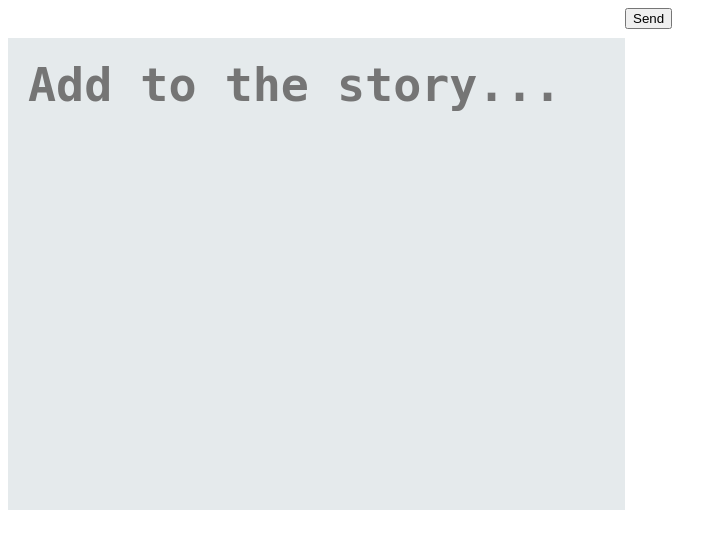
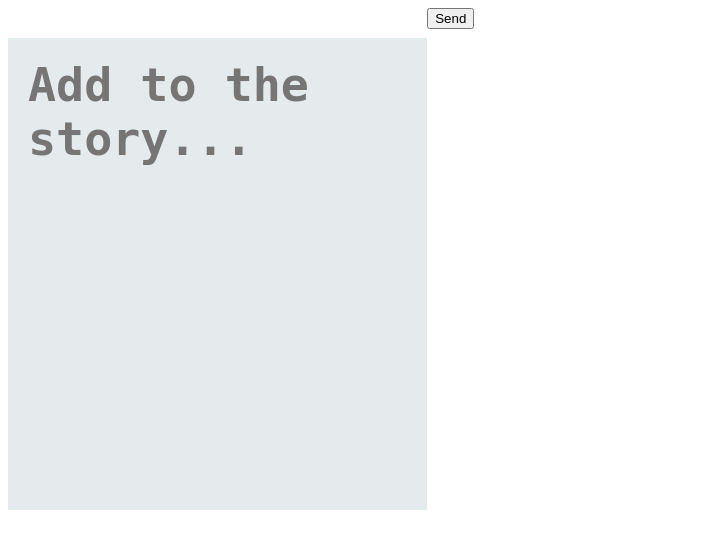
Before and after one commit to brandondadam/final_storyteller, a PHP site: page / in a window 1280 px wide. Shown: the top 549 px of the page, without its empty margins (0-727 px from the left). Run offline with PHP 8.4, Linux system fonts and the light colour scheme.

Commit message:
fixed css stuff

```diff
--- a/style.css
+++ b/style.css
@@ -5,15 +5,14 @@ html{
 	box-sizing: inherit;
 }
 textarea{
-	box-sizing:border-box;
 	border-style: hidden;
 	font-weight: bolder;
 	resize:none;
 	margin-top: 30px;
 	font-size: 35pt;
 	padding: 20px;
-	width: 35%
-	height: 540px;
+	width: 30%;
+	height: 60%;
 	color: white;
 	outline-width: 0px;
 	background-color: #E5EAEC;
```
